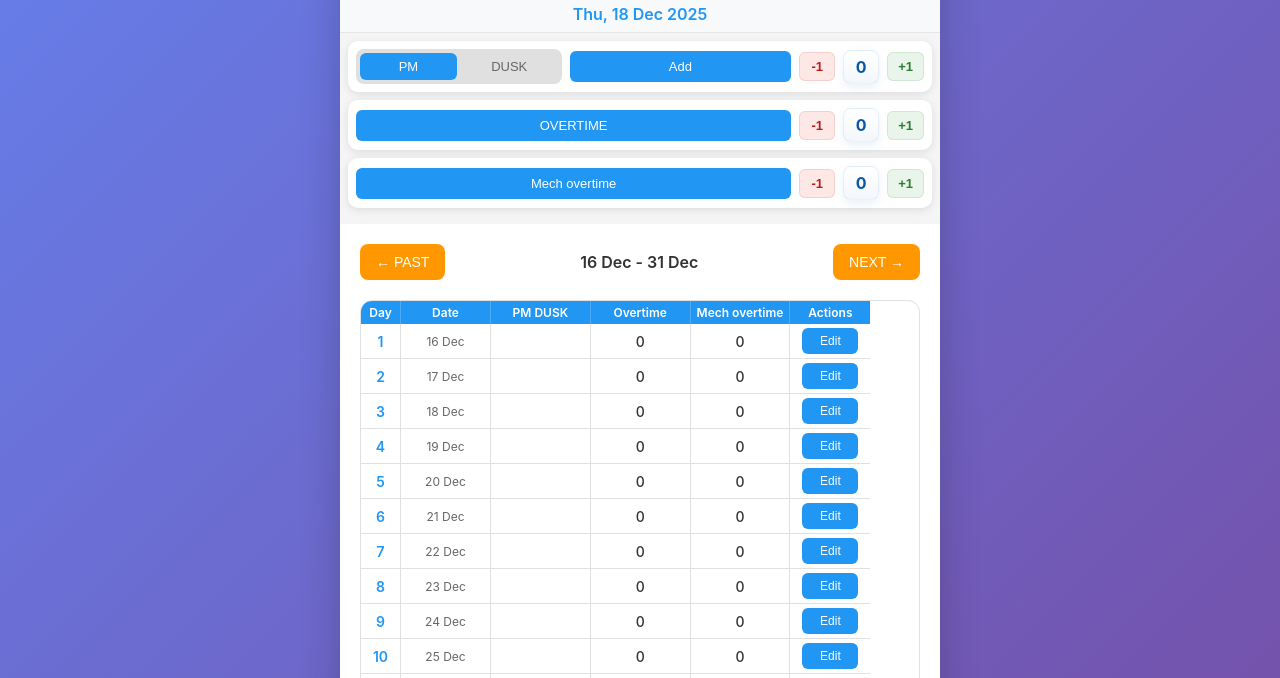
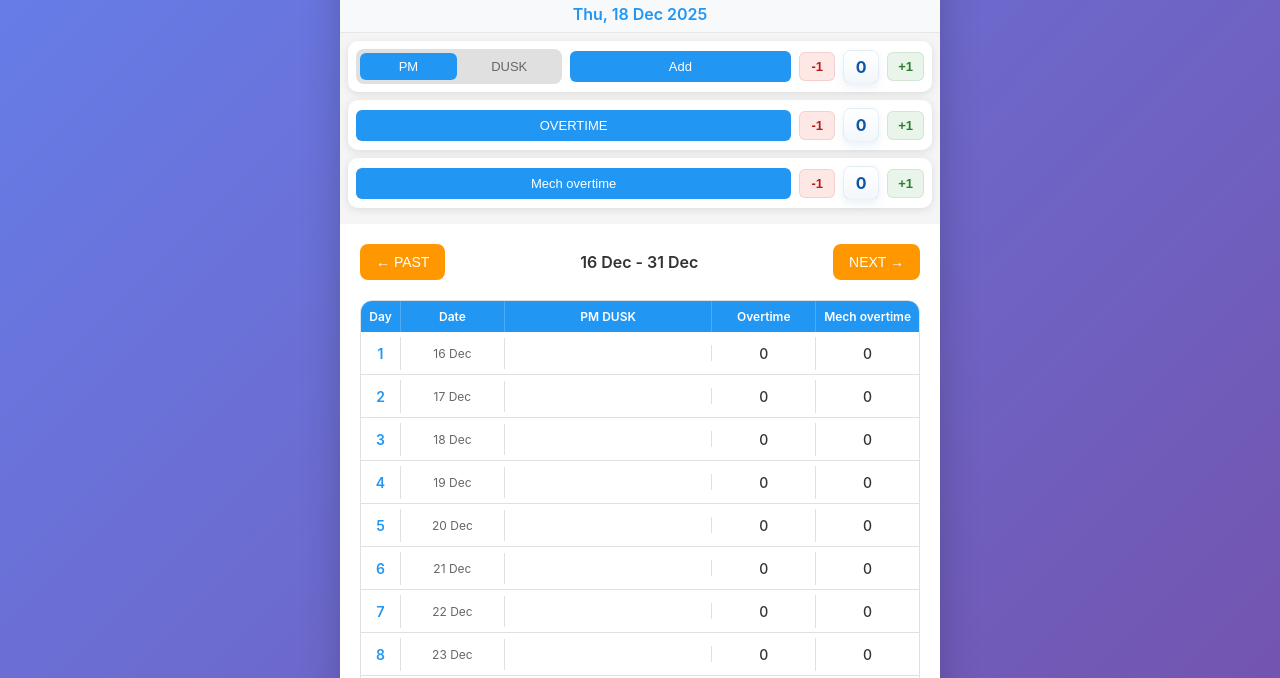
Before and after one commit to filippo-ceradini/payroll-tracker, a plain HTML site: page index.html in a window 1280 px wide. Shown: the part 87-765 px from the top of the page. Drawn offline with Linux system fonts and the light colour scheme.

Commit message:
style(grid): update grid layout and padding for improved alignment and spacing

```diff
--- a/index.html
+++ b/index.html
@@ -11,6 +11,21 @@
     <link rel="stylesheet" href="styles.css">
     <link rel="icon" href="icon-192.png" sizes="192x192">
     <link rel="apple-touch-icon" href="icon-192.png">
+    <style>
+        .grid-inner {
+            display: flex;
+            flex-direction: column;
+        }
+        .grid-header, .day-row {
+            display: grid;
+            grid-template-columns: 40px 1fr 2fr 1fr 1fr 80px; /* Adjust column widths as needed */
+            align-items: center;
+            width: 100%;
+        }
+        .header-cell, .day-cell {
+            padding: 8px; /* Example padding */
+        }
+    </style>
 </head>
 <body>
     <div class="container">
--- a/styles.css
+++ b/styles.css
@@ -334,8 +334,7 @@ body.dark-mode .switch-btn.active {
 
 .grid-header {
     display: grid;
-    /* slightly narrower fixed columns to reduce horizontal scroll */
-    grid-template-columns: 40px 90px 1fr 1fr 1fr 80px;
+    grid-template-columns: 50px 100px 1fr 1fr 1fr 100px;
     background: #2196F3;
     color: white;
     font-weight: 600;
@@ -364,7 +363,7 @@ body.dark-mode .switch-btn.active {
 }
 
 .header-cell {
-    padding: 4px 6px; /* slightly reduced padding to save horizontal space */
+    padding: 6px 8px;
     text-align: center;
     border-right: 1px solid rgba(255, 255, 255, 0.2);
 }
@@ -380,8 +379,7 @@ body.dark-mode .switch-btn.active {
 
 .day-row {
     display: grid;
-    /* match header column widths exactly to ensure perfect alignment */
-    grid-template-columns: 40px 90px 1fr 1fr 1fr 80px;
+    grid-template-columns: 50px 100px 1fr 1fr 1fr 100px;
     border-bottom: 1px solid #e0e0e0;
     transition: background 0.2s;
 }
@@ -395,7 +393,7 @@ body.dark-mode .switch-btn.active {
 }
 
 .day-cell {
-    padding: 4px 6px; /* slightly reduced padding to save horizontal space */
+    padding: 6px 8px;
     text-align: center;
     font-size: 14px;
     border-right: 1px solid #e0e0e0;
```
